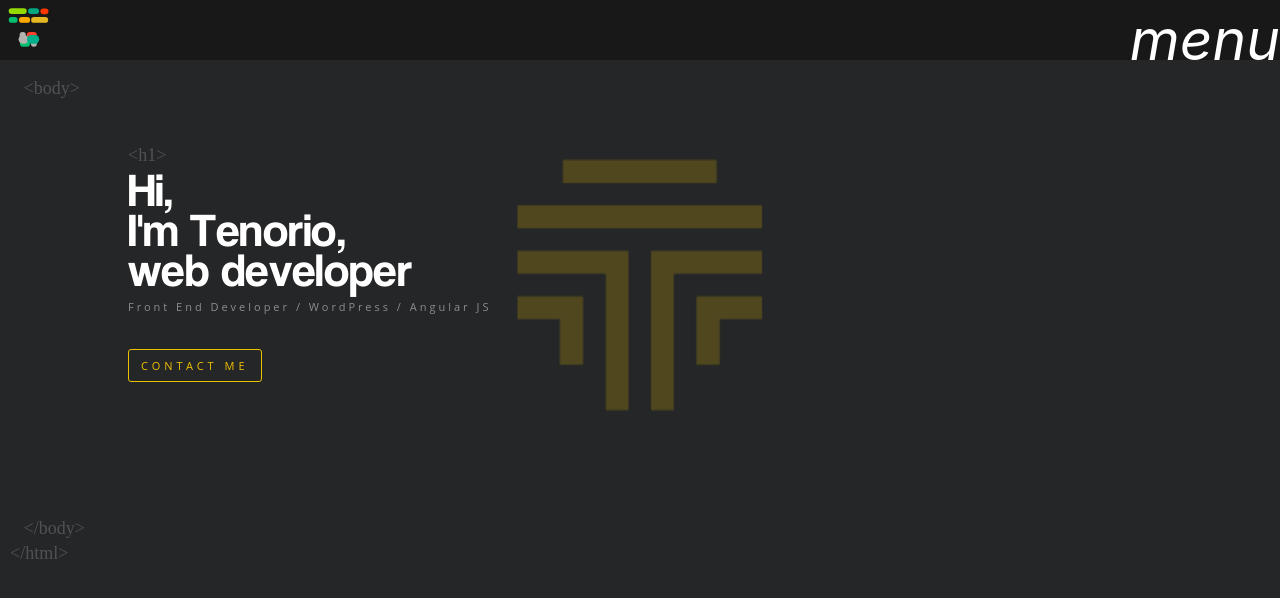
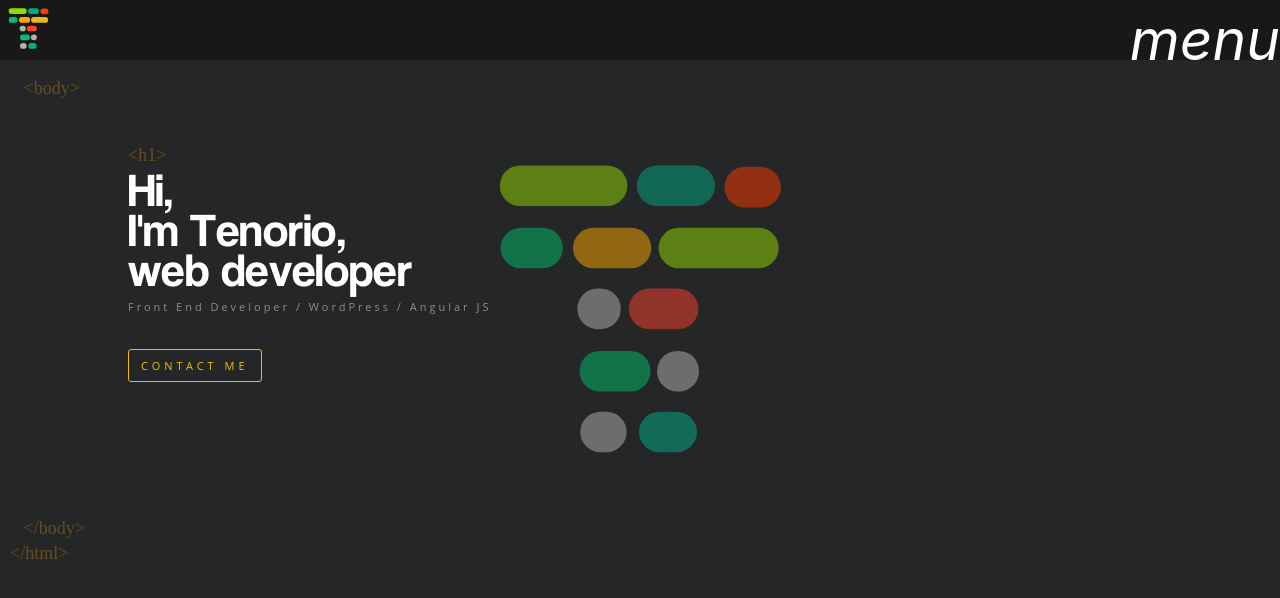
Before and after one commit to tenorius/portfolio, a React (Create React App) app: page /home in a window 1280 px wide. Shown: the top 598 px of the page. Built offline with nearby package versions, Linux system fonts and the light colour scheme; what redux-immutable-state-invariant, webfontloader would draw is missing.

Commit message:
versao estavel com logo e animacoes

```diff
--- a/src/components/about/aboutPage.css
+++ b/src/components/about/aboutPage.css
@@ -6,10 +6,11 @@
 
 .container.about-page .text-zone h1:after{
     content: "</h1>";
+    opacity: 0.3;
     position: absolute;
     left: 0;
     bottom: -35px;
-    color: #515152;
+    color: #ffa800;
     font-size: 18px;
     margin-top: -35px;
     font-family: 'La Belle Aurore', cursive;
--- a/src/components/home/homePage.js
+++ b/src/components/home/homePage.js
@@ -1,7 +1,7 @@
 import React, { Component, Fragment } from 'react';
 import { connect } from 'react-redux';
 import { bindActionCreators } from 'redux';
-import { TimelineMax, TimelineLite, CSSPlugin, Power4 } from 'gsap';
+import { TimelineMax, TimelineLite, Power4 } from 'gsap';
 import * as actions from '../../redux/actions/appActions';
 import Container from '../layout/container';
 import Background from '../layout/background';
@@ -12,6 +12,7 @@ class HomePage extends Component {
   await = 300;
 
   elements = {
+    background: null,
     container: null,
     button: null,
     h2: null,
@@ -24,17 +25,11 @@ class HomePage extends Component {
   };
 
   componentDidMount() {
-    this.resetAnimations();
-    if (!this.props.app.isLoading) {
-      console.log('starting default animation...');
-      this.animations.init.play();
-    }
-    this.animations.h2.play();
-    this.animations.button.play();
+    this.handleAnimations();
   }
 
   resetAnimations = () => {
-    this.animations.init = new TimelineMax().to(this.elements.container, 2, {
+    this.animations.init = new TimelineMax().to([this.elements.container, this.elements.background], 2, {
       immediateRender: false,
       opacity: 1,
       ease: Power4.linear,
@@ -47,12 +42,22 @@ class HomePage extends Component {
       .fromTo(this.elements.h2, 1, { opacity: 0 }, { opacity: 1 });
   };
 
+  handleAnimations = () => {
+    this.resetAnimations();
+    if (!this.props.app.isLoading) {
+      console.log('starting default animation...');
+      this.animations.init.play();
+    }
+    this.animations.h2.play();
+    this.animations.button.play();
+  };
+
   handleClick = () => {
     // this.setState({init: true});
   };
 
-  assignRef = (ref) => {
-    this.elements.container = ref;
+  assignRef = (ref, element) => {
+    this.elements[element] = ref;
   };
 
   render() {
@@ -77,7 +82,7 @@ class HomePage extends Component {
             </a>
           </div>
         </Container>
-        <Background />
+        <Background assignRef={this.assignRef} />
       </Fragment>
     );
   }
--- a/src/components/layout/background.css
+++ b/src/components/layout/background.css
@@ -1,7 +1,8 @@
 .bg {
     height: 255px;
-    width: 249px;
+    width: 300px;
     margin: auto;
+    opacity: 0;
     position: absolute;
     top: 0;
     bottom: 0;
--- a/src/components/layout/background.js
+++ b/src/components/layout/background.js
@@ -1,9 +1,11 @@
 import React from 'react';
 import './background.css';
-const Background = () => (
-    <div className="bg">
-        <img src="t2.png"/>
-    </div>
-)
+import Logo from './logo';
+
+const Background = ({ assignRef }) => (
+  <div className="bg" ref={ref => assignRef(ref, 'background')}>
+    <Logo opacity="0.5" />
+  </div>
+);
 
 export default Background;
--- a/src/components/layout/container.js
+++ b/src/components/layout/container.js
@@ -2,7 +2,7 @@ import React from 'react';
 import './container.css';
 
 const Container = ({ children, styleClass, assignRef }) => (
-  <div ref={ref => assignRef(ref)} className={`container ${styleClass} `}>
+  <div ref={ref => assignRef(ref, 'container')} className={`container ${styleClass} `}>
     <span className="tags top-tags">
             &nbsp;&nbsp;&nbsp;&lt;body&gt;
     </span>
--- a/src/components/layout/logo.css
+++ b/src/components/layout/logo.css
@@ -1,6 +1,6 @@
 .logo{
-    width: 57px;
-    height: 57px;
+    /*width: 57px;*/
+    /*height: 57px;*/
     overflow: hidden;
     padding: 8px;
     display: inline-block;
--- a/src/components/layout/logo.js
+++ b/src/components/layout/logo.js
@@ -1,6 +1,6 @@
 import React, { Component } from 'react';
 import './logo.css';
-import { TimelineMax, draw } from 'gsap';
+import { TimelineMax, drawSVG } from 'gsap';
 
 class logo extends Component {
   tl = null;
@@ -70,7 +70,7 @@ class logo extends Component {
 
   render() {
     return (
-      <a href="/" className="logo">
+      <a href="/" className="logo" style={{ width: this.props.width, height: this.props.height, opacity: this.props.opacity }}>
         <svg viewBox="0 0 196 200" width="100%" height="auto">
           <title>t logo</title>
           <g style={{ zIndex: 3, opacity: 0 }}>
--- a/src/components/layout/navbar.js
+++ b/src/components/layout/navbar.js
@@ -22,7 +22,7 @@ class Navbar extends Component {
   render() {
     return (
       <div className="navbar">
-        <Logo />
+        <Logo width="57px" height="57px" />
         <Nav goTo={this.goTo} show={this.props.app.showNavBar} />
         <Menu toogleNav={this.toogleNav} />
       </div>
--- a/src/components/layout/preloader.js
+++ b/src/components/layout/preloader.js
@@ -38,7 +38,9 @@ class Preloader extends Component {
   }
 
   initAnimations = () => {
-    this.myTweenStart = new TimelineMax().to(document.querySelector('.container'), 0.4, {
+    const container = document.querySelector('.container');
+    const bg = document.querySelector('.bg');
+    this.myTweenStart = new TimelineMax().to([container, bg], 0.4, {
       immediateRender: false,
       opacity: 0.2,
       scale: 0.85,
@@ -47,7 +49,7 @@ class Preloader extends Component {
       x: '0%',
       display: 'block',
     }, 0.3).pause();
-    this.myTweenEnd = new TimelineMax().fromTo(document.querySelector('.container'), 0.5, {
+    this.myTweenEnd = new TimelineMax().fromTo([container, bg], 0.5, {
       immediateRender: false,
       opacity: 0,
       scale: 0.85,
@@ -64,7 +66,7 @@ class Preloader extends Component {
     return (
       <div className="preloader" ref={ref => this.element = ref}>
         <div className="inner">
-          {/*<Logo />*/}
+          <Logo width="57px" height="57px" />
           <span>Tenorio is thinking</span>
           <div className="progress" />
         </div>
--- a/src/main.css
+++ b/src/main.css
@@ -1,5 +1,6 @@
 .tags {
-    color: #515152;
+    color: #ffa800;
+    opacity: 0.3;
     position: absolute;
     font-size: 18px;
     font-family: 'La Belle Aurore', cursive;
@@ -33,8 +34,9 @@
 }
 .text-zone h1:before{
     content: "<h1>";
+    opacity: 0.3;
     position: absolute;
-    color: #515152;
+    color: #ffa800;
     font-size: 18px;
     margin-top: -35px;
     font-family: 'La Belle Aurore', cursive;
```
